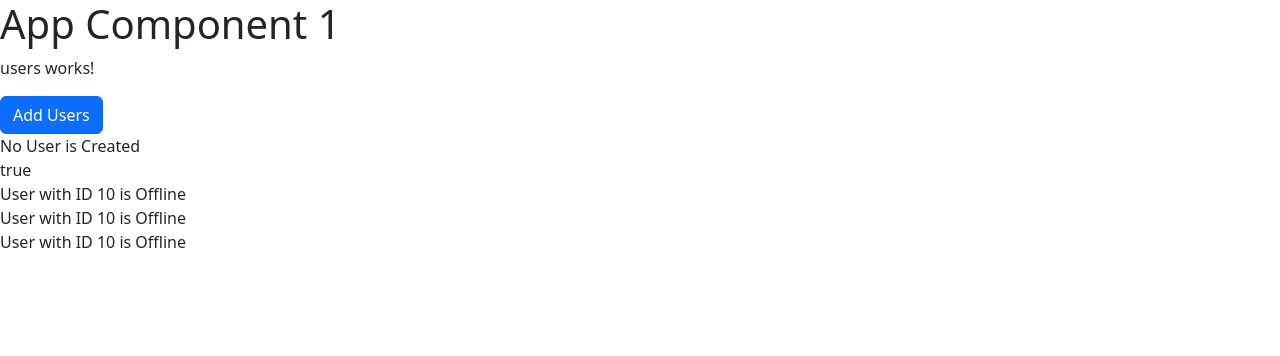
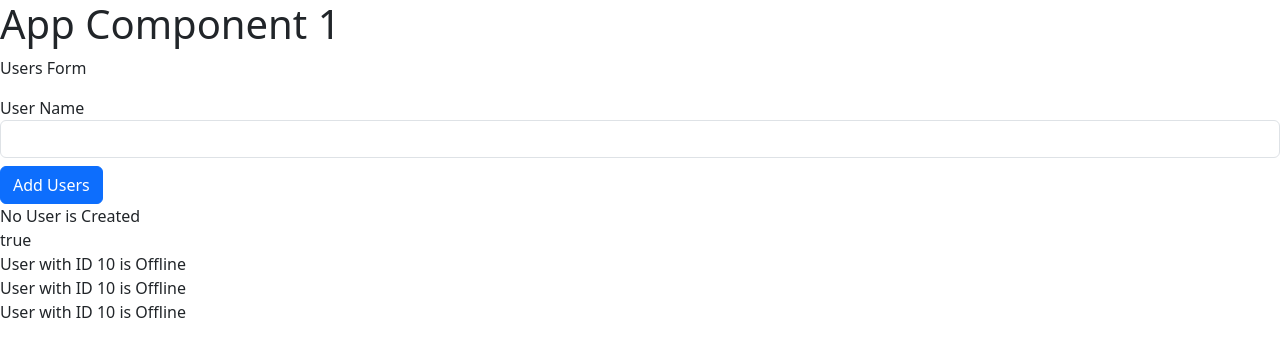
Before and after one commit to DarshanARahate/AngularProject_2, an Angular app: page / in a window 1280 px wide. Shown: the top 356 px of the page. Built offline with nearby package versions, Linux system fonts and the light colour scheme.

Commit message:
Send Data from the event Binding

```diff
--- a/src/app/users/users.component.html
+++ b/src/app/users/users.component.html
@@ -1,5 +1,10 @@
-<p>users works!</p>
+<p>Users Form</p>
 
+<div class="my-2">
+    <label>User Name</label>
+    <input type="text" class="form-control" (input)="onUpdateUser($event)" />
+    <div>{{ userName }}</div>
+</div>
 
 <button class="btn btn-primary" [disabled]="!allowNewUser" (click)="changeUserCreatedStatus()">Add Users</button>
 
--- a/src/app/users/users.component.ts
+++ b/src/app/users/users.component.ts
@@ -11,6 +11,7 @@ export class UsersComponent implements OnInit {
 
   allowNewUser = false;
   userCreatedStatus = "No User is Created";
+  userName = '';
 
   constructor() {
     setTimeout(() => {
@@ -19,7 +20,11 @@ export class UsersComponent implements OnInit {
   }
 
   changeUserCreatedStatus() {
-    this.userCreatedStatus = "User is Created";
+    this.userCreatedStatus = this.userName + " is Created";
+  }
+
+  onUpdateUser(event: Event) {
+    this.userName = (event.target as HTMLInputElement).value
   }
 
   ngOnInit(): void {
```
